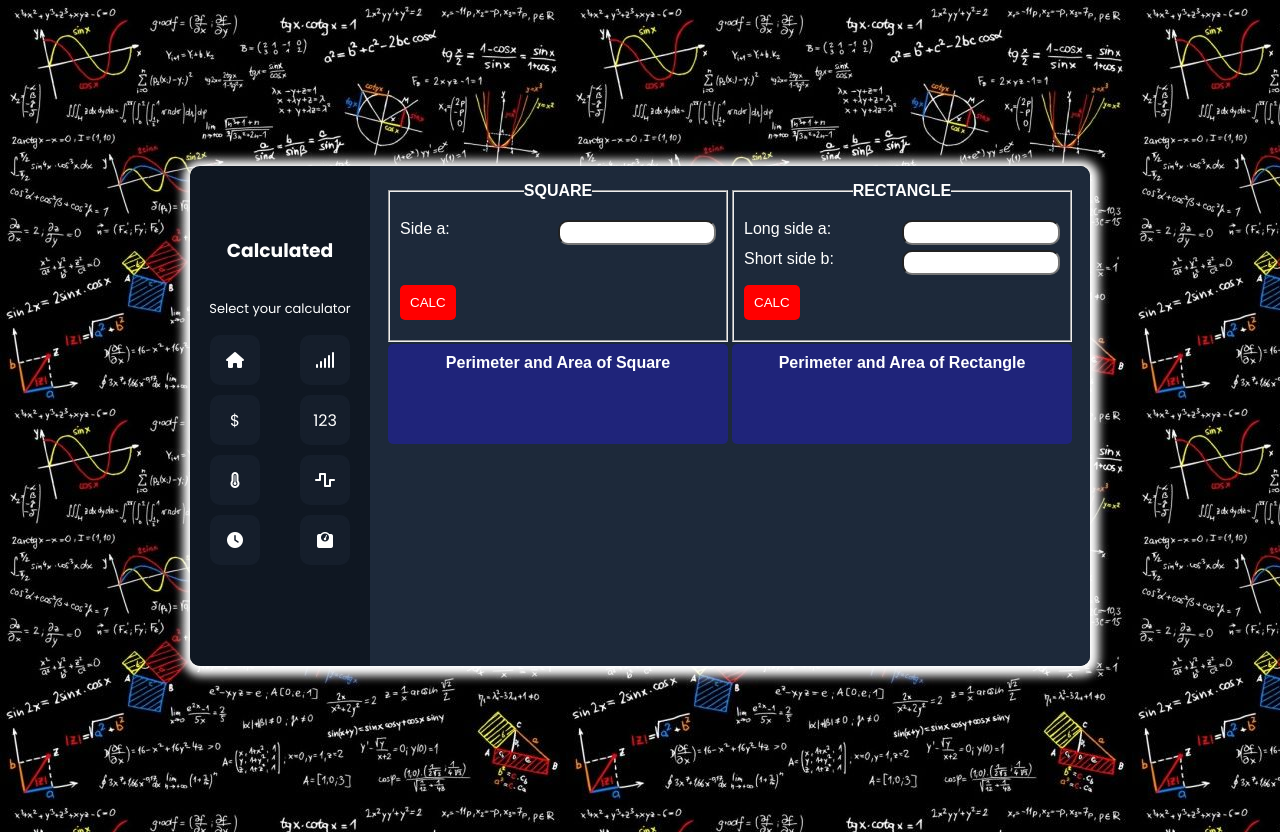
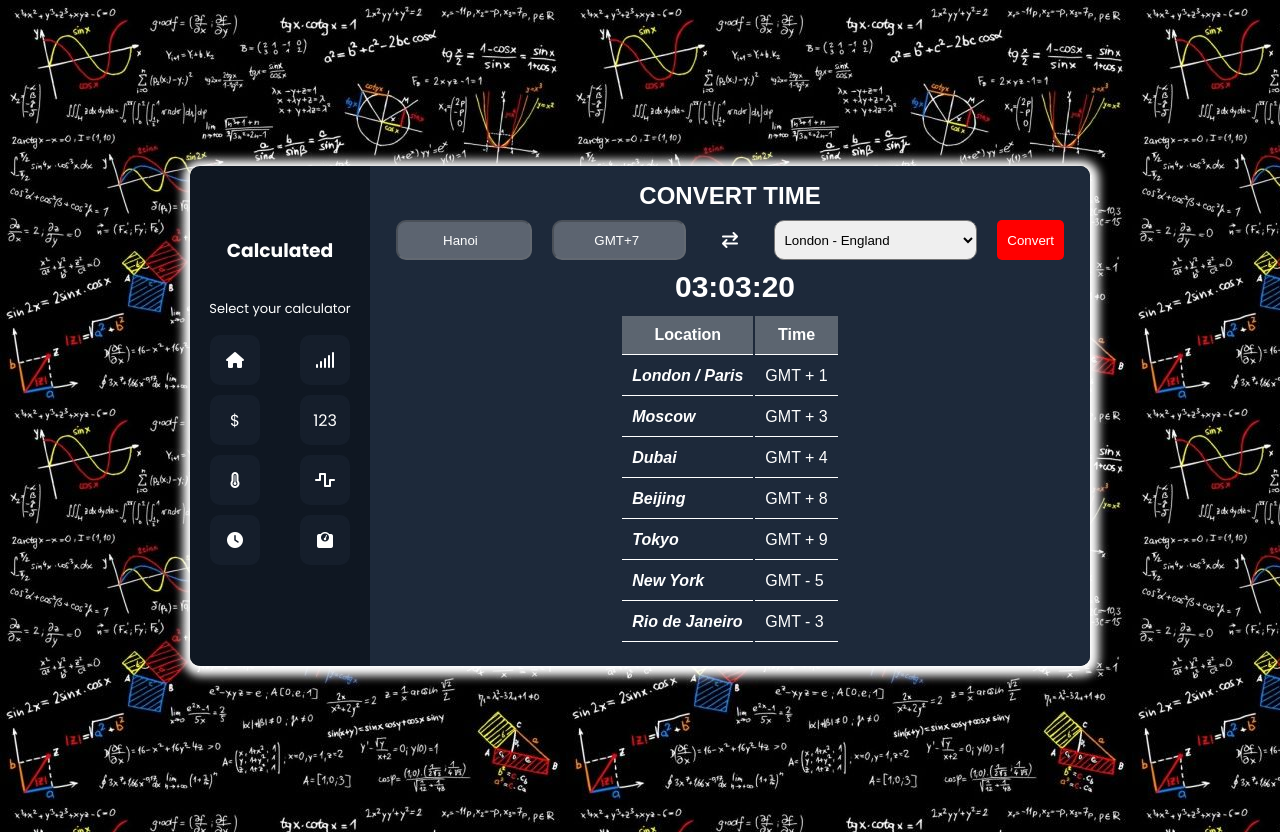
Before and after one commit to PhamNguyenDuyTien/demohvhcn, a plain HTML site: page index.html in a window 1280 px wide. Drawn offline with nearby package versions, Linux system fonts and the light colour scheme.

Commit message:
Update index.html

```diff
--- a/index.html
+++ b/index.html
@@ -55,7 +55,7 @@
         </aside>
 
         <main class="main">
-            <div id="home" class="active" data-tab-content>
+            <div id="home" data-tab-content>
                 <div class="flex">
                     <div class="col">
                         <fieldset>
@@ -402,7 +402,7 @@
                 </table>
             </div>
 
-            <div id="time" data-tab-content>
+            <div id="time" class="active" data-tab-content>
                 <form action="">
                     <h2 class="text-center">Convert time</h2>
                     <div class="flex">
```
